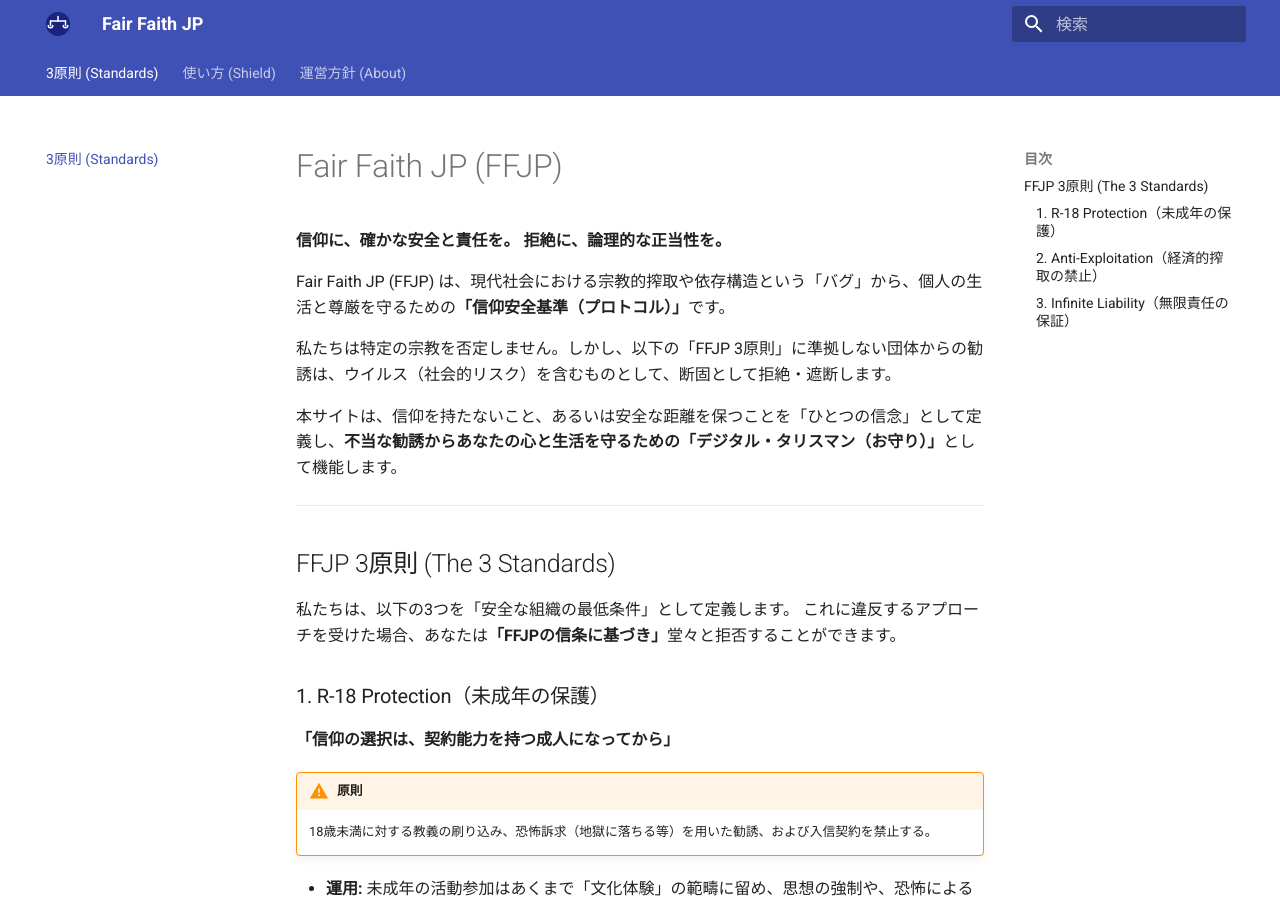
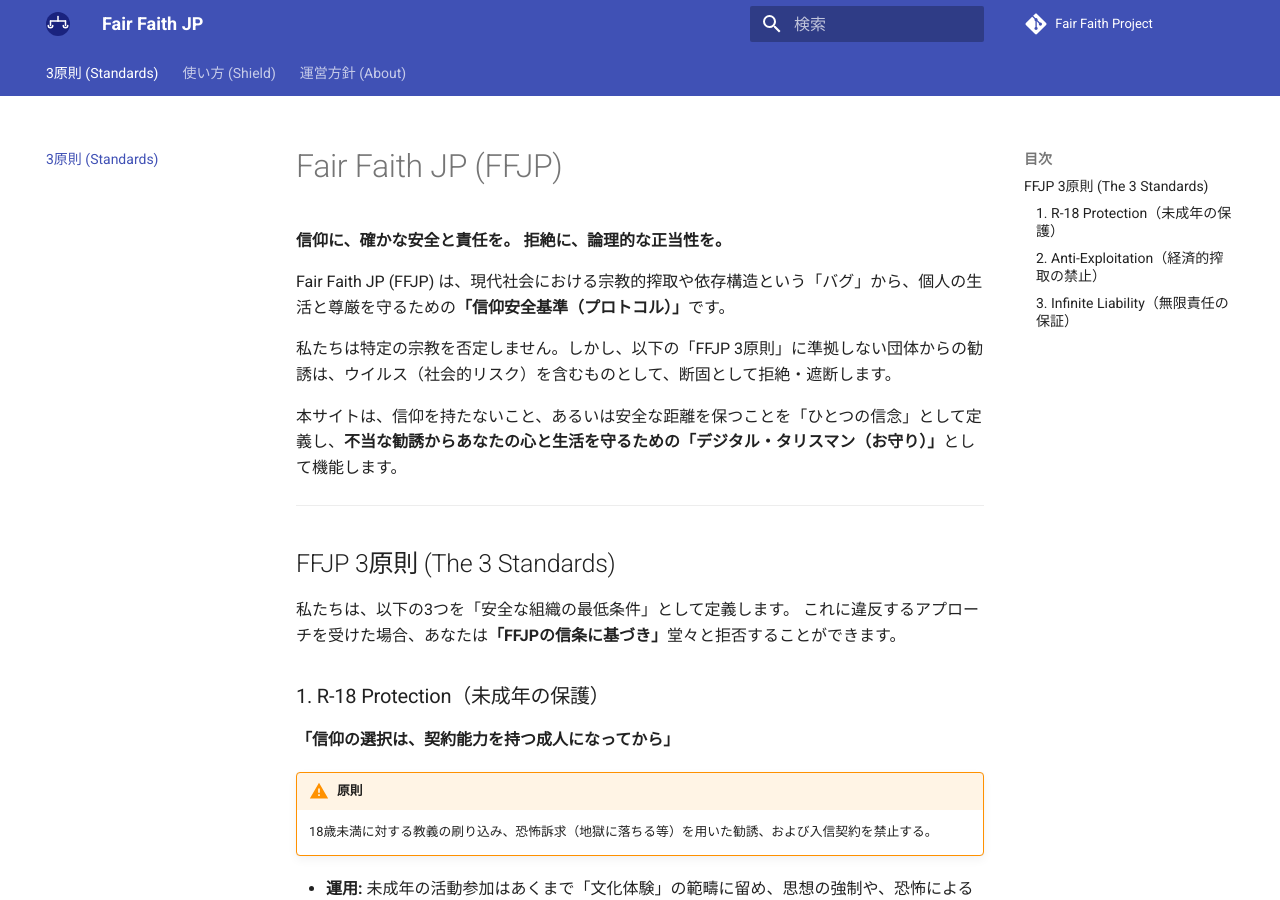
Before and after one commit to fair-faith-project/fair-faith-project.github.io, an MkDocs documentation site: the page built from docs/index.md, in a window 1280 px wide and 900 px high. Built offline with MkDocs 1.6.1 and Material for MkDocs 9.7.7, drawn with Linux system fonts in a browser that asks for light colours; comment, search, counter and statistics services are not loaded.

Commit message:
Update mkdocs.yml

```diff
--- a/mkdocs.yml
+++ b/mkdocs.yml
@@ -2,6 +2,9 @@
 site_url: https://fair-faith.org
 site_description: 信仰に確かな安全と責任を。現代社会のバグから身を守るための信仰安全基準プロトコル。
 site_author: Fair Faith Project
+
+repo_url: https://github.com/fair-faith-project/fair-faith-project.github.io
+repo_name: Fair Faith Project
 
 theme:
   name: material
```
